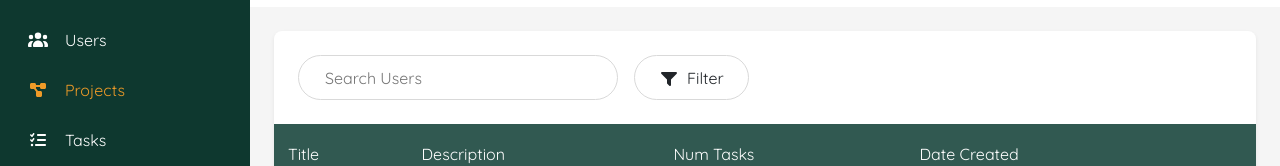
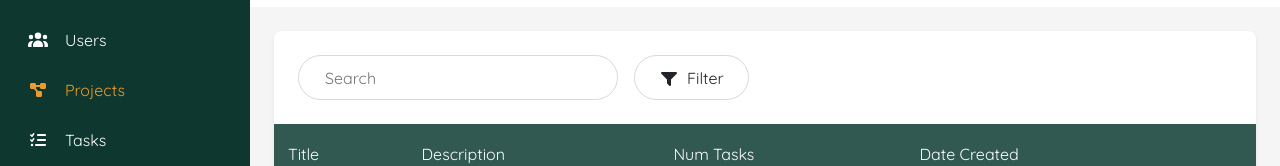
Before and after one commit to MohamedEl-hussainey29/PMS, a React (Vite) app: page /dashboard/projects in a window 1280 px wide. Shown: the part 152-318 px from the top of the page. Built offline with nearby package versions, Linux system fonts and the light colour scheme; no server answers; sample sign-in values are in the browser's storage.

Commit message:
making some updates on the lists

```diff
--- a/src/api/modules/users.ts
+++ b/src/api/modules/users.ts
@@ -7,7 +7,7 @@ interface PaginationParams {
 }
 
 export const GetEmployeesByManager = (params?: PaginationParams) => {
-  return axiosClient.get('/Users/', {
+  return axiosClient.get('/Users/manager', {
     params: {
       pageNumber: params?.page,
       pageSize: params?.size
--- a/src/modules/Projects/components/ProjectsList.tsx
+++ b/src/modules/Projects/components/ProjectsList.tsx
@@ -129,7 +129,7 @@ const { data: paginationWrapper, isLoading, refetch } = useGetData<PaginatedResp
                     <i className="fa-solid fa-magnifying-glass text-secondary"></i>
                     <input
                       type="text"
-                      placeholder="Search Users"
+                      placeholder="Search"
                       className="border-0 ms-2 w-100"
                       style={{ outline: "none" }}
                     />
@@ -155,7 +155,7 @@ const { data: paginationWrapper, isLoading, refetch } = useGetData<PaginatedResp
                   </div>
                 </div>
               ) : (
-                <Table striped hover responsive className="align-middle custom-table custom-table">
+                <Table striped hover className="align-middle custom-table custom-table">
                   <thead>
                     <tr>
                       <th>Title</th>
--- a/src/modules/Tasks/components/TaskData.tsx
+++ b/src/modules/Tasks/components/TaskData.tsx
@@ -187,6 +187,7 @@ useEffect(() => {
                       <label htmlFor="proj">Project</label>
                       <div className="position-relative">
                         <select
+                          disabled={!!taskId}
                           className="form-control rounded-4 pe-5"
                           id="proj"
                           onClick={() => setIsProjOpen((prev:boolean) => !prev)}
--- a/src/modules/Tasks/components/TasksList.tsx
+++ b/src/modules/Tasks/components/TasksList.tsx
@@ -128,7 +128,7 @@ const { data: paginationWrapper, isLoading, refetch } = useGetData<PaginatedResp
                     <i className="fa-solid fa-magnifying-glass text-secondary"></i>
                     <input
                       type="text"
-                      placeholder="Search Users"
+                      placeholder="Search "
                       className="border-0 ms-2 w-100"
                       style={{ outline: "none" }}
                     />
@@ -154,7 +154,7 @@ const { data: paginationWrapper, isLoading, refetch } = useGetData<PaginatedResp
                   </div>
                 </div>
               ) : (
-                <Table striped hover responsive className="align-middle custom-table custom-table">
+                <Table striped hover className="align-middle custom-table custom-table">
                   <thead>
                     <tr>
                       <th>Title</th>
--- a/src/modules/Users/components/UsersList.tsx
+++ b/src/modules/Users/components/UsersList.tsx
@@ -121,7 +121,7 @@ const { data: paginationWrapper, isLoading, refetch } = useGetData<PaginatedResp
                   </div>
                 </div>
               ) : (
-                <Table striped hover responsive className="align-middle custom-table custom-table">
+                <Table striped hover className="align-middle custom-table custom-table">
                   <thead>
                     <tr>
                       <th>User Name</th>
```
